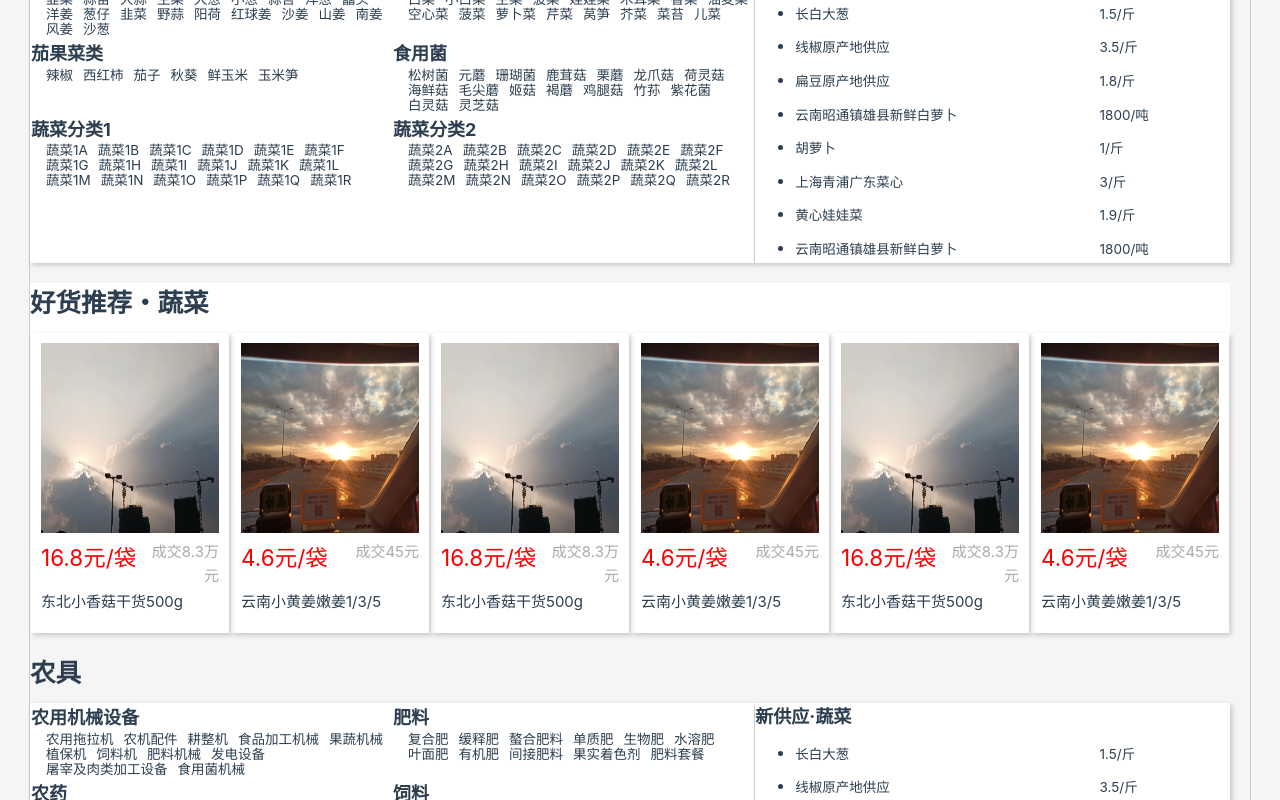
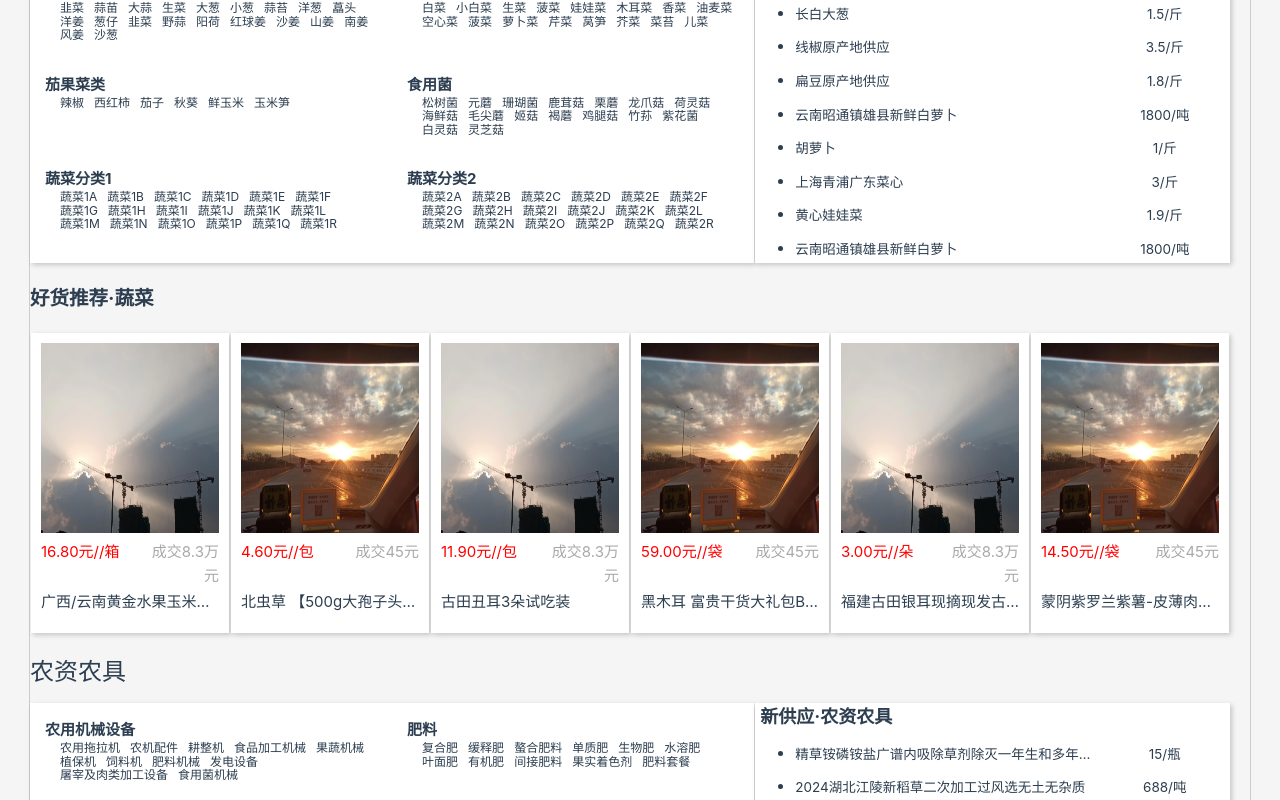
Before and after one commit to Coisini-K/test, a Vue app: page /supply in a window 1280 px wide. Shown: the part 820-1620 px from the top of the page. Built offline with nearby package versions, Linux system fonts and the light colour scheme.

Commit message:
Commit message

```diff
--- a/src/components/supply/NewSupplies.vue
+++ b/src/components/supply/NewSupplies.vue
@@ -1,13 +1,8 @@
 <template>
   <div class="new-supplies">
-    <h2>新供应·蔬菜</h2>
+    <h2>新供应·{{ vegetables[6].name }}</h2>
     <ul>
-      <li
-        v-for="(supply, index) in supplies"
-        :key="index"
-        class="supply-item"
-        @click="navigateToPage(supply.url)"
-      >
+      <li v-for="(supply, index) in supplies" :key="index" class="supply-item" @click="navigateToPage(supply.url)">
         <span class="name">
           <p class="name-num1">{{ supply.name }}</p>
           <p class="name-num2">{{ supply.price }}/{{ supply.unit }}</p>
@@ -19,7 +14,7 @@
 
 <script>
 export default {
-  props: ['supplies'],
+  props: ['supplies','vegetables'],
   methods: {
     navigateToPage() {
       // 统一跳转到指定的URL
@@ -35,8 +30,7 @@ export default {
   height: 300px;
   display: flex;
   flex-direction: column;
-  margin-top: 70px;
-  margin-left: 1px;
+  margin: 70px 0 0 1px;
   /* align-items: center; */
   background-color: #ffffff;
   /* border: 1px solid silver ; */
@@ -46,7 +40,7 @@ export default {
 .new-supplies h2 {
   font-size: 1.2em;
   font-weight: bold;
-  margin-bottom: 10px;
+  margin: 0 0 10px 5px;
 }
 
 .supply-item {
@@ -62,14 +56,23 @@ export default {
   justify-content: space-between;
   align-items: center;
   font-size: 0.9em;
+
 }
 .name-num1 {
   width: 70%;
+  overflow: hidden;
+    /* 隐藏超出的内容 */
+    text-overflow: ellipsis;
+    /* 使用省略标记(...)来代替被修剪的文本 */
+    white-space: nowrap;
+    /* 不换行 */
 }
 .name-num2 {
   width: 30%;
+ text-align:center;
+
 }
-.supply-item .name:hover {
-  color: #63b555; /* 鼠标悬停时改变字体颜色 */
+.name:hover {
+  color: #63b555; /* 鼠标悬停时改变字体颜色*/
 }
 </style>
--- a/src/components/supply/RecommendedProducts.vue
+++ b/src/components/supply/RecommendedProducts.vue
@@ -1,6 +1,6 @@
 <template>
   <div class="recommended-products">
-    <h2>好货推荐・蔬菜</h2>
+    <h2>好货推荐·{{ vegetables[6].name }}</h2>
     <div class="product" v-for="(product, index) in products" :key="index">
       <img :src="product.image" alt="Product Image" />
       <div class="product-info">
@@ -19,6 +19,10 @@ export default {
       type: Array,
       required: true,
     },
+    vegetables: {
+      type: Array,
+      required: true,
+    },
   },
 };
 </script>
@@ -31,13 +35,13 @@ export default {
   margin-top: 20px;
   width: 100%;
   height: 350px;
-  background-color: rgb(255, 255, 255);
+  /* background-color: rgb(255, 255, 255); */
 }
 .recommended-products h2 {
   width: 100%;
   height: 50px;
   font-weight: bold;
-  font-size: 1.7em;
+  font-size: 1.3em;
 }
 .product {
   width: 16.5%;
@@ -46,7 +50,7 @@ export default {
   /* border-radius: 4px; */
   overflow: hidden;
   cursor: pointer;
-  /* background-color: bisque; */
+  background-color: rgb(255, 255, 255);
   box-shadow: 2px 2px 5px 0 rgba(0, 0, 0, 0.2);
 }
 
@@ -68,11 +72,17 @@ export default {
 .title {
   width: 100%;
   height: 50px;
+  overflow: hidden;
+    /* 隐藏超出的内容 */
+    text-overflow: ellipsis;
+    /* 使用省略标记(...)来代替被修剪的文本 */
+    white-space: nowrap;
+    /* 不换行 */
 }
 .product-info .price {
   width: 55%;
   height: 50px;
-  font-size: 1.5em;
+  font-size: 1em;
   color: red;
   /* margin-right: 9px; */
 }
--- a/src/components/supply/VegetableCategories copy.vue
+++ /dev/null
@@ -1,160 +0,0 @@
-<template>
-  <div class="vegetable-categories">
-    <h1>蔬菜</h1>
-    <table>
-      <tbody>
-        <tr>
-          <td>
-            <h2>{{ vegetables[0].name }}</h2>
-            <ul>
-              <li
-                v-for="(item, index) in vegetables[0].items"
-                :key="index"
-                @click="navigateToPage(item)"
-              >
-                {{ item }}
-              </li>
-            </ul>
-          </td>
-          <td>
-            <h2>{{ vegetables[1].name }}</h2>
-            <ul>
-              <li
-                v-for="(item, index) in vegetables[1].items"
-                :key="index"
-                @click="navigateToPage(item)"
-              >
-                {{ item }}
-              </li>
-            </ul>
-          </td>
-          <td>
-            <h2>{{ vegetables[2].name }}</h2>
-            <ul>
-              <li
-                v-for="(item, index) in vegetables[2].items"
-                :key="index"
-                @click="navigateToPage(item)"
-              >
-                {{ item }}
-              </li>
-            </ul>
-          </td>
-          <td>
-            <h2>{{ vegetables[3].name }}</h2>
-            <ul>
-              <li
-                v-for="(item, index) in vegetables[3].items"
-                :key="index"
-                @click="navigateToPage(item)"
-              >
-                {{ item }}
-              </li>
-            </ul>
-          </td>
-          <td>
-            <h2>{{ vegetables[4].name }}</h2>
-            <ul>
-              <li
-                v-for="(item, index) in vegetables[4].items"
-                :key="index"
-                @click="navigateToPage(item)"
-              >
-                {{ item }}
-              </li>
-            </ul>
-          </td>
-          <td>
-            <h2>{{ vegetables[5].name }}</h2>
-            <ul>
-              <li
-                v-for="(item, index) in vegetables[5].items"
-                :key="index"
-                @click="navigateToPage(item)"
-              >
-                {{ item }}
-              </li>
-            </ul>
-          </td>
-        </tr>
-      </tbody>
-    </table>
-  </div>
-</template>
-
-<script>
-export default {
-  props: ['vegetables'],
-  methods: {
-    navigateToPage(item) {
-      window.location.href = `https://www.cnhnb.com/supply/${encodeURIComponent(item)}`;
-    },
-  },
-};
-</script>
-
-<style scoped>
-.vegetable-categories {
-  width: 60.4%;
-  height: 350px;
-  margin-top: 20px;
-}
-
-.vegetable-categories h1 {
-  width: 100%;
-  height: 50px;
-  font-size: 1.7em;
-  font-weight: bold;
-}
-
-.vegetable-categories table {
-  width: 100%;
-  height: 300px;
-  border-collapse: collapse;
-  background-color: #ffffff;
-  box-shadow: 2px 2px 5px 0 rgba(0, 0, 0, 0.2);
-}
-
-.vegetable-categories tbody {
-  display: flex;
-  flex-wrap: wrap;
-}
-
-.vegetable-categories tr {
-  display: flex;
-  flex-wrap: wrap;
-}
-
-.vegetable-categories td {
-  vertical-align: top;
-  width: 16.6666666667%;
-  /* 100% / 6 td elements */
-}
-
-.vegetable-categories h2 {
-  font-size: 1.2em;
-  font-weight: bold;
-}
-
-.vegetable-categories ul {
-  list-style-type: none;
-  margin: 0;
-  padding: 0;
-  display: flex;
-  flex-wrap: wrap;
-  padding-left: 10px;
-}
-
-.vegetable-categories li {
-  font-size: 0.9em;
-  line-height: 1em;
-  margin-bottom: 1.5px;
-  cursor: pointer;
-  transition: color 0.3s ease;
-  padding: 0 5px 0px;
-}
-
-.vegetable-categories li:hover {
-  color: #63b555;
-}
-</style>
--- a/src/components/supply/VegetableCategories.vue
+++ b/src/components/supply/VegetableCategories.vue
@@ -81,8 +81,8 @@ export default {
   width: 100%;
   /* background-color: #7e2d2d; */
   height: 50px;
-  font-size: 1.7em;
-  font-weight: bold;
+  font-size: 1.6em;
+  font-weight: 500;
   /* margin-left: 5px; */
 }
 .vegetable-categories table {
@@ -98,12 +98,12 @@ export default {
 }
 .vegetable-categories td {
   vertical-align: top;
-  /* padding: 20px; */
+  padding: 15px;
   width: 50%;
 }
 
 .vegetable-categories h2 {
-  font-size: 1.2em;
+  font-size: 1em;
   font-weight: bold;
   /* margin-bottom: 10px; */
 }
@@ -118,7 +118,7 @@ export default {
 }
 
 .vegetable-categories li {
-  font-size: 0.9em;
+  font-size: 0.8em;
   line-height: 1em;
   margin-bottom: 1.5px;
   cursor: pointer; /* 改变鼠标指针形状 */
--- a/src/views/SupplyView.vue
+++ b/src/views/SupplyView.vue
@@ -3,27 +3,21 @@
     <!-- <h1>About Us</h1> -->
     <CarouselComponent :slides="images" :interval="3000" class="carousel" />
     <!-- 传递 deals、title 和 date 参数 -->
-    <LatestDeals
-      :deals="deals"
-      :title="title"
-      :info="info"
-      :date="date"
-      class="latestDeals"
-    />
+    <LatestDeals :deals="deals" :title="title" :info="info" :date="date" class="latestDeals" />
   </div>
   <div class="app-box">
     <VegetableCategories :vegetables="vegetables" />
-    <NewSupplies :supplies="supplies" />
+    <NewSupplies :supplies="supplies" :vegetables="vegetables" />
   </div>
   <div class="app-box">
-    <RecommendedProducts :products="products" />
+    <RecommendedProducts :products="products" :vegetables="vegetables" />
   </div>
   <div class="app-box">
     <VegetableCategories :vegetables="agriculture"></VegetableCategories>
-    <NewSupplies :supplies="supplies" />
+    <NewSupplies :supplies="machinery" :vegetables="agriculture" />
   </div>
   <div class="app-box">
-    <RecommendedProducts :products="products" />
+    <RecommendedProducts :products="products" :vegetables="agriculture" />
   </div>
 </template>
 
@@ -99,47 +93,13 @@ export default defineComponent({
         {
           name: '葱姜蒜类',
           items: [
-            '韭菜',
-            '蒜苗',
-            '大蒜',
-            '生菜',
-            '大葱',
-            '小葱',
-            '蒜苔',
-            '洋葱',
-            '藠头',
-            '洋姜',
-            '葱仔',
-            '韭菜',
-            '野蒜',
-            '阳荷',
-            '红球姜',
-            '沙姜',
-            '山姜',
-            '南姜',
-            '风姜',
-            '沙葱',
+            '韭菜','蒜苗','大蒜','生菜','大葱','小葱','蒜苔','洋葱','藠头','洋姜','葱仔','韭菜','野蒜','阳荷','红球姜','沙姜','山姜','南姜','风姜','沙葱',
           ],
         },
         {
           name: '叶菜类',
           items: [
-            '白菜',
-            '小白菜',
-            '生菜',
-            '菠菜',
-            '娃娃菜',
-            '木耳菜',
-            '香菜',
-            '油麦菜',
-            '空心菜',
-            '菠菜',
-            '萝卜菜',
-            '芹菜',
-            '莴笋',
-            '芥菜',
-            '菜苔',
-            '儿菜',
+            '白菜','小白菜','生菜','菠菜','娃娃菜','木耳菜','香菜','油麦菜','空心菜','菠菜','萝卜菜','芹菜','莴笋','芥菜','菜苔','儿菜',
           ],
         },
         {
@@ -149,178 +109,62 @@ export default defineComponent({
         {
           name: '食用菌',
           items: [
-            '松树菌',
-            '元蘑',
-            '珊瑚菌',
-            '鹿茸菇',
-            '栗蘑',
-            '龙爪菇',
-            '荷灵菇',
-            '海鲜菇',
-            '毛尖蘑',
-            '姬菇',
-            '褐蘑',
-            '鸡腿菇',
-            '竹荪',
-            '紫花菌',
-            '白灵菇',
-            '灵芝菇',
+            '松树菌','元蘑','珊瑚菌','鹿茸菇','栗蘑','龙爪菇','荷灵菇','海鲜菇','毛尖蘑','姬菇','褐蘑','鸡腿菇','竹荪','紫花菌','白灵菇','灵芝菇',
           ],
         },
         {
           name: '蔬菜分类1',
           items: [
-            '蔬菜1A',
-            '蔬菜1B',
-            '蔬菜1C',
-            '蔬菜1D',
-            '蔬菜1E',
-            '蔬菜1F',
-            '蔬菜1G',
-            '蔬菜1H',
-            '蔬菜1I',
-            '蔬菜1J',
-            '蔬菜1K',
-            '蔬菜1L',
-            '蔬菜1M',
-            '蔬菜1N',
-            '蔬菜1O',
-            '蔬菜1P',
-            '蔬菜1Q',
-            '蔬菜1R',
+            '蔬菜1A','蔬菜1B','蔬菜1C','蔬菜1D','蔬菜1E','蔬菜1F','蔬菜1G','蔬菜1H','蔬菜1I','蔬菜1J','蔬菜1K','蔬菜1L','蔬菜1M','蔬菜1N','蔬菜1O','蔬菜1P','蔬菜1Q','蔬菜1R',
           ],
         },
         {
           name: '蔬菜分类2',
           items: [
-            '蔬菜2A',
-            '蔬菜2B',
-            '蔬菜2C',
-            '蔬菜2D',
-            '蔬菜2E',
-            '蔬菜2F',
-            '蔬菜2G',
-            '蔬菜2H',
-            '蔬菜2I',
-            '蔬菜2J',
-            '蔬菜2K',
-            '蔬菜2L',
-            '蔬菜2M',
-            '蔬菜2N',
-            '蔬菜2O',
-            '蔬菜2P',
-            '蔬菜2Q',
-            '蔬菜2R',
+            '蔬菜2A','蔬菜2B','蔬菜2C','蔬菜2D','蔬菜2E','蔬菜2F','蔬菜2G','蔬菜2H','蔬菜2I','蔬菜2J','蔬菜2K','蔬菜2L','蔬菜2M','蔬菜2N','蔬菜2O','蔬菜2P','蔬菜2Q','蔬菜2R',
           ],
         },
-        {
-          name: '蔬菜',
-        },
+        {name: '蔬菜',},
       ],
       agriculture: [
         {
           "name": "农用机械设备",
           "items": [
-            "农用拖拉机",
-            "农机配件",
-            "耕整机",
-            "食品加工机械",
-            "果蔬机械",
-            "植保机",
-            "饲料机",
-            "肥料机械",
-            "发电设备",
-            "屠宰及肉类加工设备",
-            "食用菌机械",
+            "农用拖拉机","农机配件","耕整机","食品加工机械","果蔬机械","植保机","饲料机","肥料机械","发电设备","屠宰及肉类加工设备","食用菌机械",
           ]
         },
         {
           "name": "肥料",
           "items": [
-            "复合肥",
-            "缓释肥",
-            "螯合肥料",
-            "单质肥",
-            "生物肥",
-            "水溶肥",
-            "叶面肥",
-            "有机肥",
-            "间接肥料",
-            "果实着色剂",
-            "肥料套餐"
+            "复合肥","缓释肥","螯合肥料","单质肥","生物肥","水溶肥","叶面肥","有机肥","间接肥料","果实着色剂","肥料套餐"
           ]
         },
         {
           "name": "农药",
           "items": [
-            "杀虫剂",
-            "杀菌剂",
-            "杀螨剂",
-            "除草剂",
-            "生物农药",
-            "植物生长调节剂",
-            "助剂",
-            "农药套餐",
-            "拌种剂"
+            "杀虫剂","杀菌剂","杀螨剂","除草剂","生物农药", "植物生长调节剂","助剂","农药套餐","拌种剂"
           ]
         },
         {
           "name": "饲料",
           "items": [
-            "青绿饲料",
-            "预混料",
-            "宠物饲料",
-            "饼粕饲料",
-            "蛋白质补充饲料",
-            "干草类饲料",
-            "谷物饲料",
-            "秸秆饲料",
-            "糠麸类饲料",
-            "矿物质饲料",
-            "配合饲料",
-            "青贮饲料",
-            "糟渣类饲料",
-            "发酵饲料",
-            "饲料添加剂"
+            "青绿饲料","预混料","宠物饲料","饼粕饲料","蛋白质补充饲料","干草类饲料","谷物饲料","秸秆饲料","糠麸类饲料","矿物质饲料","配合饲料","青贮饲料","糟渣类饲料","发酵饲料","饲料添加剂"
           ]
         },
         {
           "name": "农用百货",
           "items": [
-            "农用工具",
-            "渔具",
-            "劳保用品",
-            "硫磺粉",
-            "保水剂",
-            "不锈钢管",
-            "热熔胶",
-            "塑料膜",
-            "护栏",
-            "栽培基质",
-            "活性花粉",
-            "炭",
-            "木材",
-            "养殖百货",
-            "育苗防护资材",
-            "园林管理资材",
+            "农用工具","渔具","劳保用品","硫磺粉","保水剂","不锈钢管","热熔胶","塑料膜","护栏","栽培基质","活性花粉","炭","木材","养殖百货","育苗防护资材","园林管理资材",
           ]
         },
         {
           "name": "排灌设备",
           "items": [
-            "涵管",
-            "管材管件",
-            "滴灌喷灌",
-            "过滤设备",
-            "灌溉设备",
-            "泵",
-            "格栅",
-            "排水板",
-            "蓄水板"
+            "涵管","管材管件","滴灌喷灌","过滤设备","灌溉设备","泵","格栅","排水板","蓄水板"
           ]
         },
         {
-          name: '农具',
+          name: '农资农具',
         },
       ],
       //蔬菜分类 右栏
@@ -334,48 +178,101 @@ export default defineComponent({
         { name: '黄心娃娃菜', price: '1.9', unit: '斤' },
         { name: '云南昭通镇雄县新鲜白萝卜', price: '1800', unit: '吨' },
       ],
+      machinery:[
+          {name: "精草铵磷铵盐广谱内吸除草剂除灭一年生和多年生杂草",price: "15",unit: "瓶"},
+          {name: "2024湖北江陵新稻草二次加工过风选无土无杂质",price: "688",unit: "吨"},
+          {name: "15%烯效唑悬浮剂花椒树控梢控旺调节生长植株健壮",price: "50",unit: "瓶"},
+          {name: "电动搬运叉车",price: "28500",unit: "辆"},
+          {name: "益生菌发酵大豆纯黄豆发酵大豆底肥发酵黄豆",price: "96",unit: "袋"},
+          {name: "新款摘花椒器花椒采摘专用器防刺手套剪花椒神器",price: "19.8",unit: "把"},
+          {name: "逆能量有机水溶肥解盐碱调理土壤缓解重茬及连作障碍",price: "180",unit: "件"}
+      ],
       //好物推荐
       products: [
         {
           image: new URL('@/assets/images/supply/01.jpg', import.meta.url).href,
-          title: '东北小香菇干货500g',
-          price: 16.8,
-          unit: '袋',
+          title: '广西/云南黄金水果玉米新鲜发货3/5/9斤一件代发包邮批发',
+          price: '16.80',
+          unit: '/箱',
           description: '成交8.3万元',
         },
         {
           image: new URL('@/assets/images/supply/02.jpg', import.meta.url).href,
-          title: '云南小黄姜嫩姜1/3/5',
-          price: 4.6,
-          unit: '袋',
+          title: '北虫草 【500g大孢子头】虫草虫草花金虫草蛹虫草干货泡茶',
+          price: '4.60',
+          unit: '/包',
           description: '成交45元',
         },
         {
           image: new URL('@/assets/images/supply/01.jpg', import.meta.url).href,
-          title: '东北小香菇干货500g',
-          price: 16.8,
-          unit: '袋',
+          title: '古田丑耳3朵试吃装',
+          price: '11.90',
+          unit: '/包',
           description: '成交8.3万元',
         },
         {
           image: new URL('@/assets/images/supply/02.jpg', import.meta.url).href,
-          title: '云南小黄姜嫩姜1/3/5',
-          price: 4.6,
-          unit: '袋',
+          title: '黑木耳 富贵干货大礼包B款，年货送礼高档礼盒装',
+          price: '59.00',
+          unit: '/袋',
           description: '成交45元',
         },
         {
           image: new URL('@/assets/images/supply/01.jpg', import.meta.url).href,
-          title: '东北小香菇干货500g',
-          price: 16.8,
-          unit: '袋',
+          title: '福建古田银耳现摘现发古田白木耳易糯多胶，1朵100G左右',
+          price:'3.00',
+          unit: '/朵',
           description: '成交8.3万元',
         },
         {
           image: new URL('@/assets/images/supply/02.jpg', import.meta.url).href,
-          title: '云南小黄姜嫩姜1/3/5',
-          price: 4.6,
-          unit: '袋',
+          title: '蒙阴紫罗兰紫薯-皮薄肉细，软糯香甜，口口惊艳，好吃到惊讶',
+          price: '14.50',
+          unit: '/袋',
+          description: '成交45元',
+        },
+      ],
+      equipment: [
+        {
+          image: new URL('@/assets/images/supply/01.jpg', import.meta.url).href,
+          title: '80%代森锰锌1000克 代森猛锌辛杀菌剂早疫病黑星病炭疽病',
+          price: '31.80',
+          unit: '/袋',
+          description: '成交8.3万元',
+        },
+        {
+          image: new URL('@/assets/images/supply/02.jpg', import.meta.url).href,
+          title: '颗粒锌 田当家EDTA螯合锌微量元素叶面肥糖醇小分子锌小叶黄',
+          price: '28.00',
+          unit: '/袋',
+          description: '成交45元',
+        },
+        {
+          image: new URL('@/assets/images/supply/01.jpg', import.meta.url).href,
+          title: '飞防专用助剂航空植保无人机增效剂防漂移促沉降强渗透耐冲刷',
+          price: '55.00',
+          unit: '/瓶',
+          description: '成交8.3万元',
+        },
+        {
+          image: new URL('@/assets/images/supply/02.jpg', import.meta.url).href,
+          title: '36%春雷喹啉铜溃疡病角斑病软腐病稻瘟病细菌病害专用杀菌剂',
+          price: '2.00',
+          unit: '/袋',
+          description: '成交45元',
+        },
+        {
+          image: new URL('@/assets/images/supply/01.jpg', import.meta.url).href,
+          title: '0.5%阿维菌素颗粒剂 阿维菌素农药黄瓜根结线虫杀虫剂',
+          price:'3.00',
+          unit: '/袋',
+          description: '成交8.3万元',
+        },
+        {
+          image: new URL('@/assets/images/supply/02.jpg', import.meta.url).href,
+          title: '蒙阴紫罗兰紫薯-皮薄肉细，软糯香甜，口口惊艳，好吃到惊讶',
+          price: '11.80',
+          unit: '/袋',
           description: '成交45元',
         },
       ],
```
